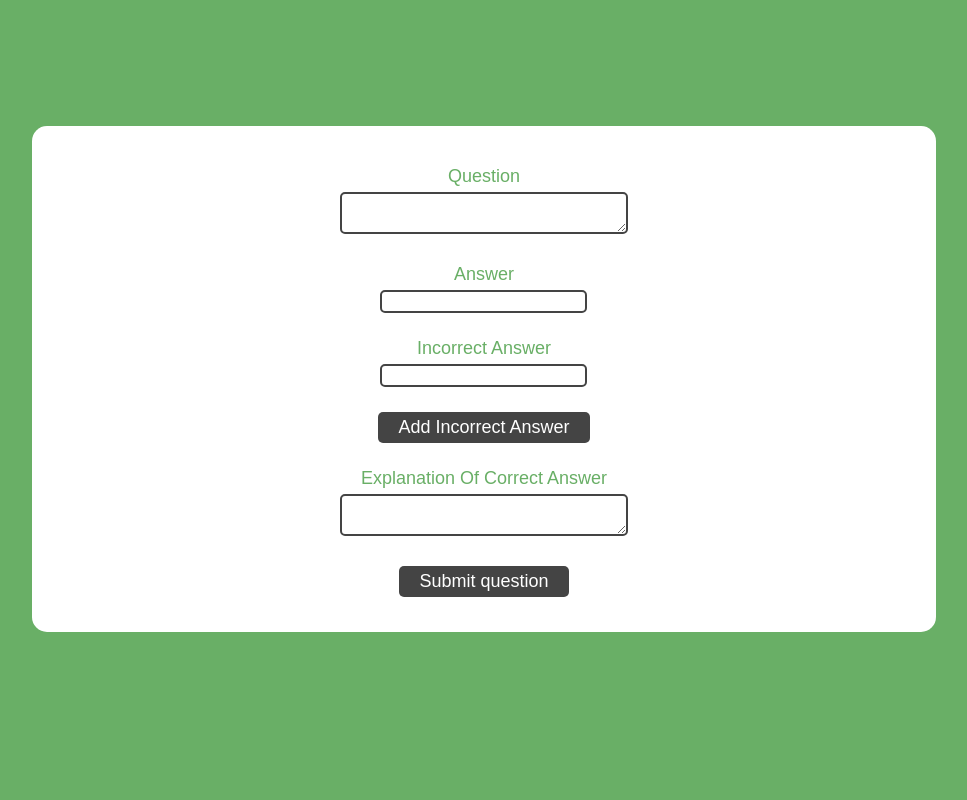
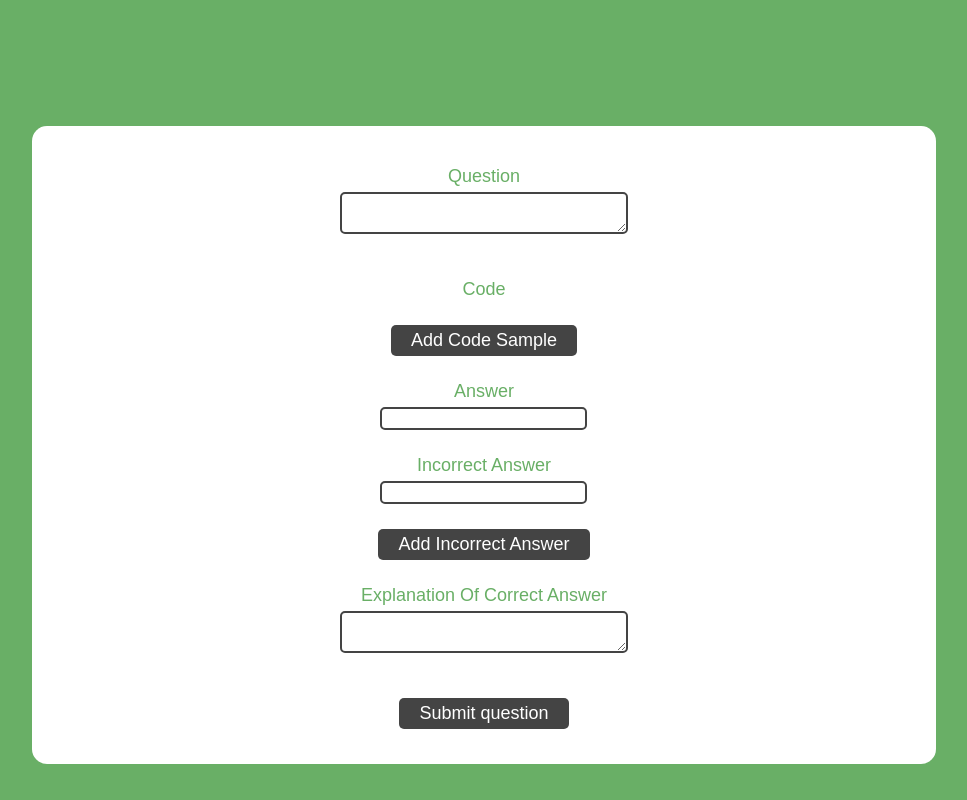
Before and after one commit to jakec-github/codeQuiz, a Flask app: page /add in a window 1280 px wide. Shown: the whole page, without its empty margins (156-1123 px from the left). Run offline with Flask 2, Linux system fonts and the light colour scheme; some libraries are stand-ins or nearby versions.

Commit message:
Finishes v1.0

```diff
--- a/src/static/js/bundle2.min.js
+++ b/src/static/js/bundle2.min.js
@@ -1 +1 @@
-!function e(r,t,n){function o(u,f){if(!t[u]){if(!r[u]){var s="function"==typeof require&&require;if(!f&&s)return s(u,!0);if(i)return i(u,!0);var c=new Error("Cannot find module '"+u+"'");throw c.code="MODULE_NOT_FOUND",c}var d=t[u]={exports:{}};r[u][0].call(d.exports,function(e){var t=r[u][1][e];return o(t||e)},d,d.exports,e,r,t,n)}return t[u].exports}for(var i="function"==typeof require&&require,u=0;u<n.length;u++)o(n[u]);return o}({1:[function(e,r,t){"use strict";$("body").on("keydown","input, select",function(e){var r,t,n=$(this).parents("form:eq(0)");if(13==e.keyCode)return(t=(r=n.find("input,a,select,button,textarea").filter(":visible")).eq(r.index(this)+1)).length?t.focus():n.submit(),!1});var n=1;$("#add-dud").on("click",function(e){n++,e.preventDefault(),console.log("Hello there"),n<7&&$("#dud-input-"+n).css("display","block"),6===n&&$("#add-dud").css("display","none")})},{}]},{},[1]);
+!function e(o,n,t){function r(c,d){if(!n[c]){if(!o[c]){var s="function"==typeof require&&require;if(!d&&s)return s(c,!0);if(i)return i(c,!0);var u=new Error("Cannot find module '"+c+"'");throw u.code="MODULE_NOT_FOUND",u}var l=n[c]={exports:{}};o[c][0].call(l.exports,function(e){var n=o[c][1][e];return r(n||e)},l,l.exports,e,o,n,t)}return n[c].exports}for(var i="function"==typeof require&&require,c=0;c<t.length;c++)r(t[c]);return r}({1:[function(e,o,n){"use strict";$("body").on("keydown","input, select",function(e){var o,n,t=$(this).parents("form:eq(0)");if(13==e.keyCode)return(n=(o=t.find("input,a,select,button,textarea").filter(":visible")).eq(o.index(this)+1)).length?n.focus():t.submit(),!1});var t=1;$("#add-dud").on("click",function(e){t++,e.preventDefault(),console.log("Hello there"),t<7&&$("#dud-input-"+t).css("display","block"),6===t&&$("#add-dud").css("display","none")});var r=1;$("#add-code").on("click",function(e){e.preventDefault(),console.log("Hello there"),r<4&&(console.log("codes "+r),console.log($("#add-code")),$("#type-input-"+r).css("display","block"),$("#code-input-"+r).css("display","block")),3===r&&$("#add-code").css("display","none"),r++})},{}]},{},[1]);
--- a/src/static/scss/main.scss
+++ b/src/static/scss/main.scss
@@ -105,6 +105,8 @@ form {
   textarea {
     min-width: 280px;
     border-radius: 5px;
+    margin: auto;
+    margin-bottom: 15px;
   }
   input {
     display: block;
@@ -138,13 +140,13 @@ form {
   border-radius: 5px;
   margin: auto;
   margin-bottom: 25px;
-  min-width: 30%;
+  min-width: 97%;
+  display: inline-block;
   text-align: left;
   color: white;
   overflow-x: hidden;
-  max-width: 97%;
+  // max-width: 97%;
   #code-tabs {
-    background-color: #222222;
     text-align: right;
     font-size: 20px;
     display: grid;
@@ -156,11 +158,16 @@ form {
       padding: 3px 10px;
       border-top: none;
       border-left: none;
+      cursor: pointer;
+    }
+    #selected {
+      background-color: #222222;
     }
   }
-  #monospace {
+  #monospace article {
     padding: 7px 10px;
     font-family: monospace;
+    font-size: 16px;
   }
 }
 
@@ -184,11 +191,15 @@ form {
     grid-column-gap: 5px;
   }
 
+  #explanation-panel {
+    grid-template-columns: 1fr;
+  }
+
   #learn {
     grid-column: 1/2;
   }
 
   #code {
-    max-width: 50%;
+    min-width: 50%;
   }
 }
--- a/src/templates/add.html
+++ b/src/templates/add.html
@@ -16,6 +16,14 @@
         <form method="post">
           <label id="text-label">Question</label>
           <textarea id="text-input" name="text" required></textarea>
+          <label id="code-label">Code</label>
+          <input class="code-type" id="type-input-1" name="code-type" style="display:none;"/>
+          <textarea class="code-sample" id="code-input-1" name="code-sample" style="display:none;"></textarea>
+          <input class="code-type" id="type-input-2" name="code-type" style="display:none;"/>
+          <textarea class="code-sample" id="code-input-2" name="code-sample" style="display:none;"></textarea>
+          <input class="code-type" id="type-input-3" name="code-type" style="display:none;"/>
+          <textarea class="code-sample" id="code-input-3" name="code-sample" style="display:none;"></textarea>
+          <button id="add-code">Add Code Sample</button>
           <label id="answer-label">Answer</label>
           <input id="answer-input" name="answer" required/>
           <label id="dud-label">Incorrect Answer</label>
--- a/src/views.py
+++ b/src/views.py
@@ -17,6 +17,7 @@ from model import (Base,
 
 from json import loads
 import bleach
+import html
 
 app = Flask(__name__)
 
@@ -40,14 +41,14 @@ def quiz():
         duds = db_session.query(Dud).filter_by(question_id=question.id).all()
         all_duds = []
         for dud in duds:
-            all_duds.append(dud.text)
+            all_duds.append(html.unescape(dud.text))
 
         codes = db_session.query(Code).filter_by(question_id=question.id).all()
         all_codes = []
         for code in codes:
             all_codes.append({
-                "type": code.type,
-                "sample": code.sample
+                "type": html.unescape(code.type),
+                "sample": html.unescape(code.sample)
             })
 
         # TODO if statement needs testing
@@ -61,9 +62,9 @@ def quiz():
 
         question_dict = {
             "id": question.id,
-            "text": question.text,
-            "answer": question.answer,
-            "explanation": question.explanation,
+            "text": html.unescape(question.text),
+            "answer": html.unescape(question.answer),
+            "explanation": html.unescape(question.explanation),
             "duds": all_duds,
             "codes": all_codes,
             "difficulty": difficulty
@@ -105,12 +106,30 @@ def add():
 
     if request.method == "POST":
 
+        # Loop could be stopped when it reaches an empty string instead
+        types = [x for x in request.form.getlist("code-type") if x != ""]
+        samples = [x for x in request.form.getlist("code-sample") if x != ""]
+        codes = []
+        for i, t in enumerate(types):
+            next_code = {
+                "type": bleach.clean(t),
+                "sample": bleach.clean(samples[i])
+            }
+            codes.append(next_code)
+
         question = {
-            "text": request.form["text"],
-            "answer": request.form["answer"],
-            "duds": [x for x in request.form.getlist("incorrect") if x != ""],
-            "explanation": request.form["explanation"]
+            "text": bleach.clean(request.form["text"]),
+            "answer": bleach.clean(request.form["answer"]),
+            "duds": [bleach.clean(x)
+                     for x
+                     in request.form.getlist("incorrect")
+                     if x != ""],
+            "explanation": bleach.clean(request.form["explanation"]),
+            "codes": codes
         }
+
+        with open("log.txt", "a") as f:
+            f.write(str(question["duds"]) + "\n\n")
 
         new_question = Question(text=question["text"],
                                 answer=question["answer"],
@@ -124,10 +143,17 @@ def add():
             new_dud = Dud(question_id=new_question.id,
                           text=dud)
             db_session.add(new_dud)
-
+            db_session.commit()
             print("Added dud", dud)
 
-        db_session.commit()
+        for code in question["codes"]:
+            with open("log.txt", "a") as f:
+                f.write("Loading code" + str(code) + "\n")
+            new_code = Code(question_id=new_question.id,
+                            type=code["type"],
+                            sample=code["sample"])
+            db_session.add(new_code)
+            db_session.commit()
 
         return render_template("add.html"), 200
 
```
Also changed, not shown: src/static/css/main.css (+1 -1 lines), src/static/js/add.js (+17 -0 lines), src/static/js/components.js (+24 -2 lines), src/static/js/bundle.min.js.
